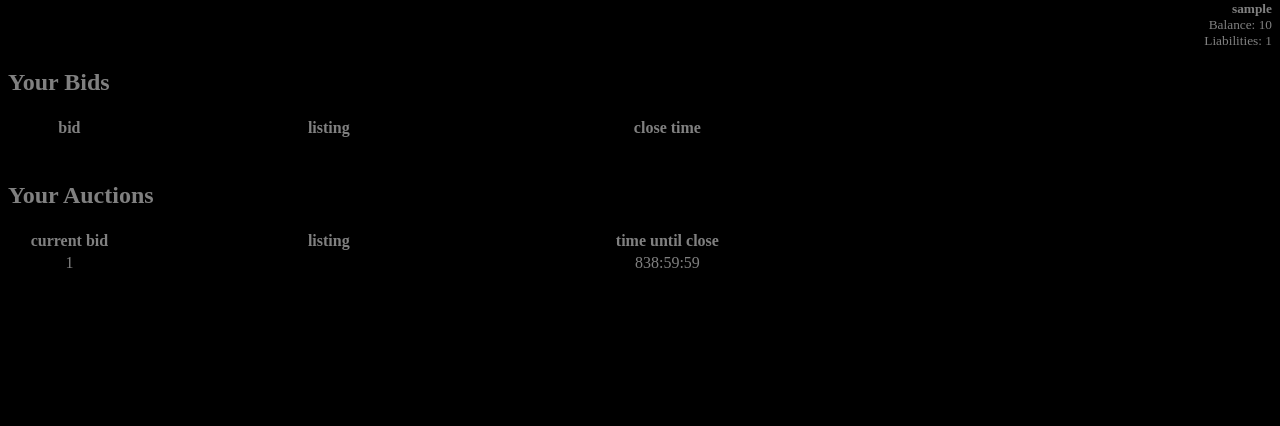
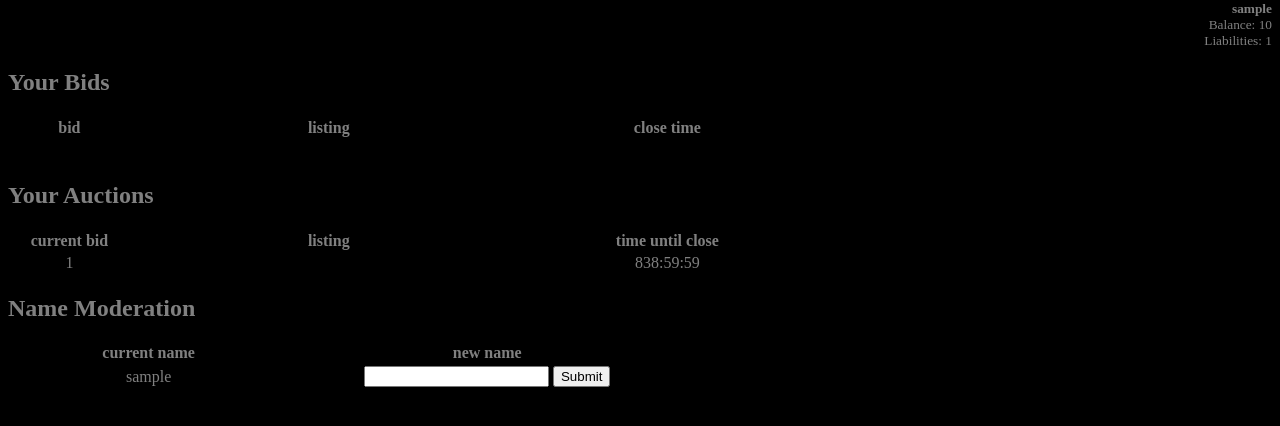
Before and after one commit to cgmb/market43, a PHP site: page /dashboard.php in a window 1280 px wide. Shown: the part 237-663 px from the top of the page. Run offline with PHP 8.4, Linux system fonts and the light colour scheme; the visitor is signed in with stand-in values (Sample User, id 1); tables that the repository leaves empty hold one stand-in row (values such as "Sample post").

Commit message:
Added ability to moderate usernames.

```diff
--- a/html/dashboard.php
+++ b/html/dashboard.php
@@ -15,6 +15,19 @@
 	include('database_connect.php');
 	include('queries.php');
 	$userid = $_SESSION['userid'];
+
+	if (is_player_mod($userid)) {
+		# handle submitted name changes
+		if (!empty($_POST)) {
+			$newname = mysql_real_escape_string($_POST['newname']);
+			$playerid = mysql_real_escape_string($_POST['playerid']);
+			$query = "UPDATE user SET NickName='$newname'
+				WHERE UserId = '$playerid';";
+			if (!mysql_query($query)) {
+				echo '<br><div class="error-text">Failed to update name.</div>';
+			}
+		}
+	}
 ?>
 
 <div class="player-name">
@@ -136,5 +149,41 @@
 ?>
 </table>
 
+<?php
+	if (is_player_mod($userid)) {
+		# create interface for changing names
+		echo '<H2>Name Moderation</H2>';
+		echo '<table class="item-table">
+			<colgroup>
+				<col style="width: 35%" />
+				<col style="width: 50%" />
+			</colgroup>
+			<tr>
+				<th>current name</th>
+				<th>new name</th>
+				<th></th>
+			</tr>';
+
+		$query = "SELECT UserId, Nickname FROM user ORDER BY Nickname;";
+		$result = mysql_query($query) or die (mysql_error());
+		$num = mysql_numrows($result);
+		$i=0; while ($i < $num) {
+			$playername = mysql_result($result, $i, 'Nickname');
+			$playerid = mysql_result($result, $i, 'UserId');
+			echo "<tr>
+				<form action='dashboard.php' method='post'>
+					<td>$playername</td>
+					<td>
+						<input type='text' name='newname' />
+						<input type='hidden' name='playerid' value='$playerid' />
+						<input type='submit' value='Submit'>
+					</td>
+				</form>
+			</tr>";
+			$i++;
+		}
+	}
+?>
+
 </body>
 </html>
--- a/html/queries.php
+++ b/html/queries.php
@@ -20,6 +20,17 @@
 			$balance = 0;
 		}
 		return $balance;
+	}
+
+	# is player a moderator with special privilages?
+	function is_player_mod($userid) {
+		$query = "SELECT AccountType FROM user WHERE UserId = '$userid';";
+		$result = mysql_query($query) or die (mysql_error());
+		if (mysql_numrows($result) == 1) {
+			return (mysql_result($result, 0, 'AccountType') == 1);
+		} else {
+			return false;
+		}
 	}
 
 	# sum of all a given player's bids
```
